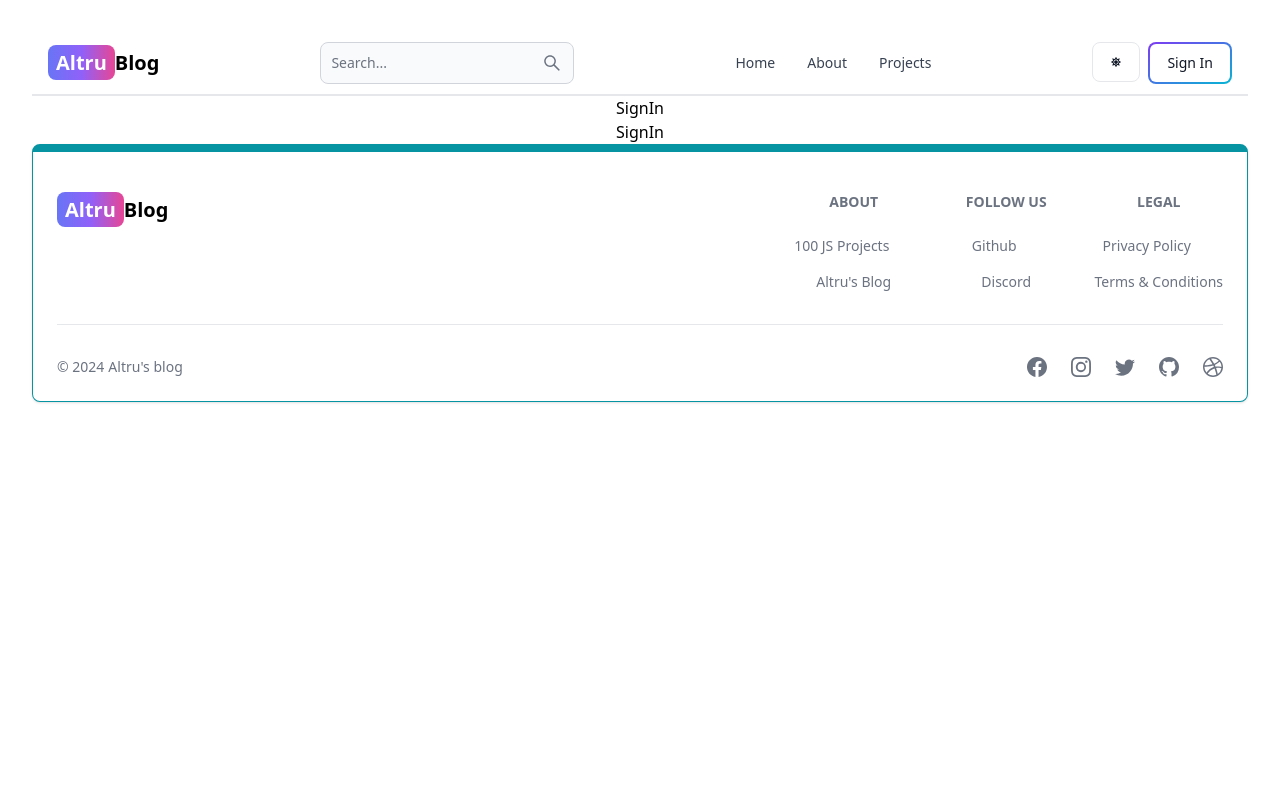
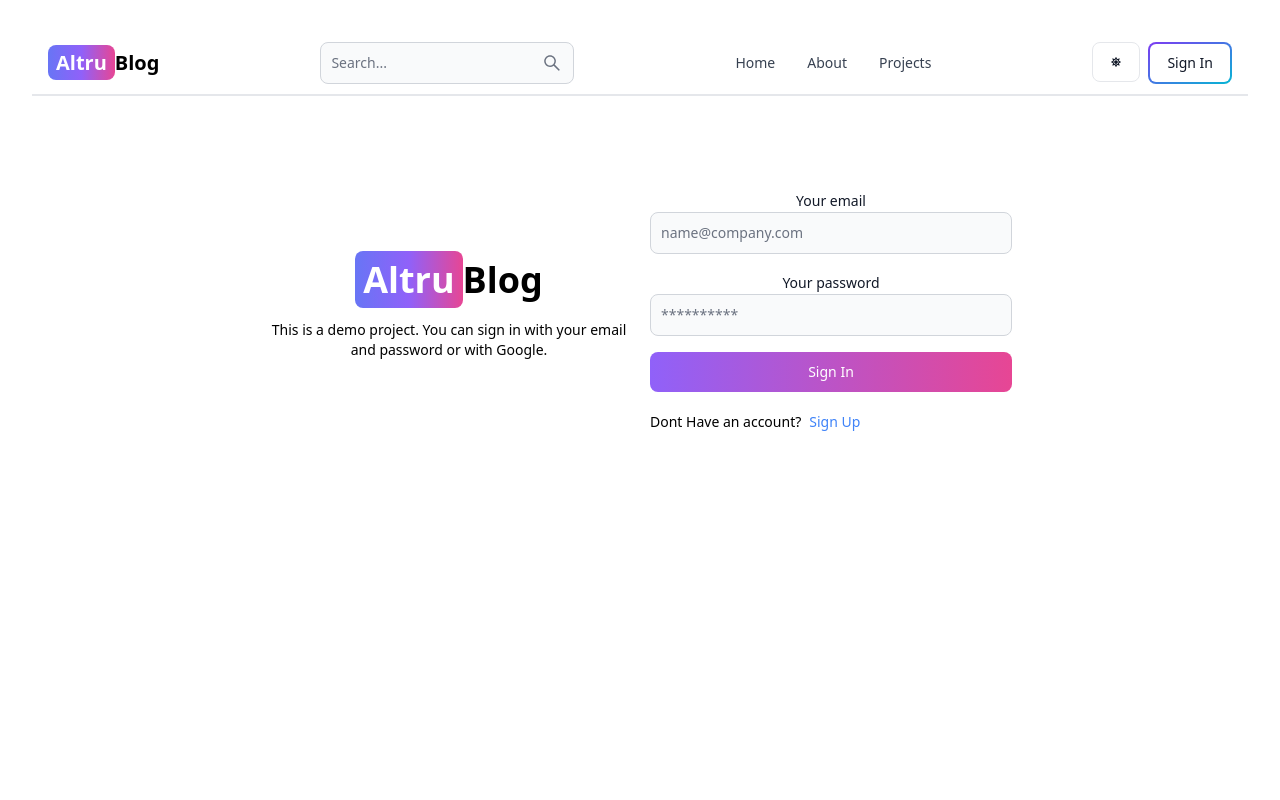
Before and after one commit to Rahul-repositry/BlogApp, a React (Vite) app in the folder client/: page /sign-in in a window 1280 px wide. Shown: the top 800 px of the page. Built offline with nearby package versions, Linux system fonts and the light colour scheme.

Commit message:
Sign in page ui

```diff
--- a/client/src/pages/SignIn.jsx
+++ b/client/src/pages/SignIn.jsx
@@ -1,12 +1,116 @@
-import React from "react";
+import { Alert, Button, Label, Spinner, TextInput } from "flowbite-react";
+import { useState } from "react";
+import { Link, useNavigate } from "react-router-dom";
+// import { useDispatch, useSelector } from "react-redux";
+// import {
+//   signInStart,
+//   signInSuccess,
+//   signInFailure,
+// } from "../redux/user/userSlice";
+// import OAuth from "../components/OAuth";
 
-const SignIn = () => {
+export default function SignIn() {
+  const [formData, setFormData] = useState({});
+  let loading = false;
+  let errorMessage = false;
+  // const { loading, error: errorMessage } = useSelector((state) => state.user);
+  // const dispatch = useDispatch();
+  const navigate = useNavigate();
+  const handleChange = (e) => {
+    setFormData({ ...formData, [e.target.id]: e.target.value.trim() });
+  };
+  const handleSubmit = async (e) => {
+    e.preventDefault();
+    if (!formData.email || !formData.password) {
+      // return dispatch(signInFailure("Please fill all the fields"));
+    }
+    try {
+      // dispatch(signInStart());
+      const res = await fetch("/api/auth/signin", {
+        method: "POST",
+        headers: { "Content-Type": "application/json" },
+        body: JSON.stringify(formData),
+      });
+      const data = await res.json();
+      if (data.success === false) {
+        // dispatch(signInFailure(data.message));
+      }
+
+      if (res.ok) {
+        // dispatch(signInSuccess(data));
+        navigate("/");
+      }
+    } catch (error) {
+      // dispatch(signInFailure(error.message));
+    }
+  };
   return (
-    <div>
-      SignIn
-      <div>SignIn</div>
+    <div className="min-h-screen mt-20">
+      <div className="flex p-3 max-w-3xl mx-auto flex-col md:flex-row md:items-center gap-5">
+        {/* left */}
+        <div className="flex-1">
+          <Link to="/" className="font-bold dark:text-white text-4xl">
+            <span className="px-2 py-1 bg-gradient-to-r from-indigo-500 via-purple-500 to-pink-500 rounded-lg text-white">
+              Altru
+            </span>
+            Blog
+          </Link>
+          <p className="text-sm mt-5">
+            This is a demo project. You can sign in with your email and password
+            or with Google.
+          </p>
+        </div>
+        {/* right */}
+
+        <div className="flex-1">
+          <form className="flex flex-col gap-4" onSubmit={handleSubmit}>
+            <div>
+              <Label value="Your email" />
+              <TextInput
+                type="email"
+                placeholder="name@company.com"
+                id="email"
+                onChange={handleChange}
+              />
+            </div>
+            <div>
+              <Label value="Your password" />
+              <TextInput
+                type="password"
+                placeholder="**********"
+                id="password"
+                onChange={handleChange}
+              />
+            </div>
+            <Button
+              gradientDuoTone="purpleToPink"
+              type="submit"
+              disabled={loading}
+            >
+              {loading ? (
+                <>
+                  <Spinner size="sm" />
+                  <span className="pl-3">Loading...</span>
+                </>
+              ) : (
+                "Sign In"
+              )}
+            </Button>
+            {/* <OAuth /> */}
+          </form>
+          <div className="flex gap-2 text-sm mt-5">
+            <span>Dont Have an account?</span>
+            <Link to="/sign-up" className="text-blue-500">
+              Sign Up
+            </Link>
+          </div>
+          {errorMessage && (
+            <Alert className="mt-5" color="failure">
+              {errorMessage}
+            </Alert>
+          )}
+        </div>
+      </div>
     </div>
   );
-};
-
-export default SignIn;
+}
```
